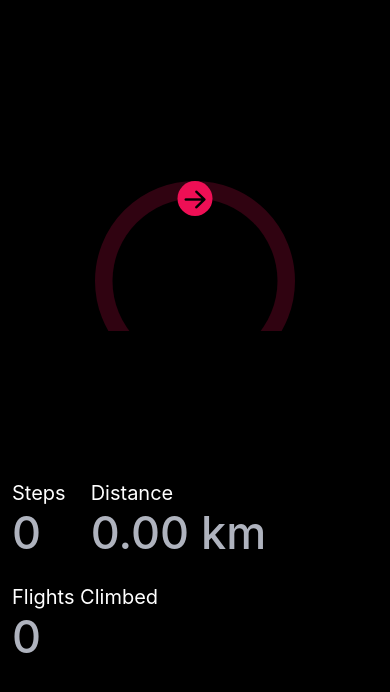
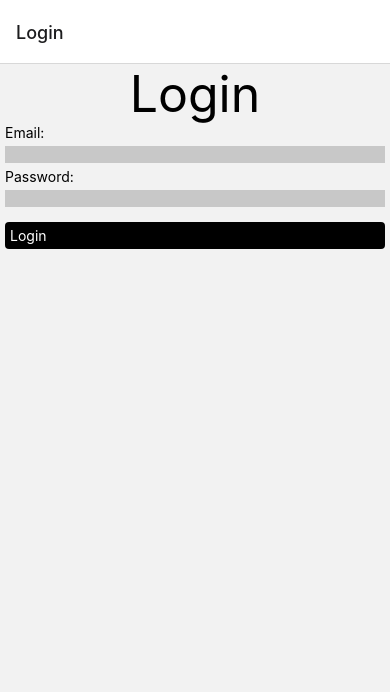
Before and after one commit to syarwinaaa09/glucoBuddy, a React Native app: screen / in a window 390 px wide. Shown: the top 692 px of the page. Built offline with nearby package versions, Linux system fonts and the light colour scheme.

Commit message:
put in some navigation stuff, doesn't work yet tho

```diff
--- a/App.tsx
+++ b/App.tsx
@@ -1,11 +1,15 @@
 import { StatusBar } from 'expo-status-bar';
-import { StyleSheet, Text, View } from 'react-native';
+import { StyleSheet, Text, View, Button } from 'react-native';
 import Value from './src/components/Value';
 import RingProgress from './src/components/RingProgress';
 import { useState } from 'react';
 import useHealthData from './src/hooks/useHealthData';
+import { NavigationContainer } from '@react-navigation/native';
+import { createNativeStackNavigator } from '@react-navigation/native-stack';
+import Login from './components/Login';
 
-export default function App() {
+const Stack = createNativeStackNavigator();
+function HomeScreen({navigation}: {navigation: any}) {
   const [date, setDate] = useState(new Date());
   const { steps, flights, distance } = useHealthData(date);
 
@@ -26,11 +30,20 @@ export default function App() {
         <Value label="Distance" value={`${(distance / 1000).toFixed(2)} km`} />
         <Value label="Flights Climbed" value={flights.toString()} />
       </View>
-
+      <Button title = "Login" onPress={navigation.navigate("Login")} />
       <StatusBar style="auto" />
     </View>
   );
 }
+export default function App() {
+  return (
+  <NavigationContainer>
+    <Stack.Navigator initialRouteName="Login">
+      <Stack.Screen name="Login" component={Login} />
+      <Stack.Screen name="Home" component={HomeScreen} />
+    </Stack.Navigator>
+  </NavigationContainer>
+)}
 
 const styles = StyleSheet.create({
   container: {
```
